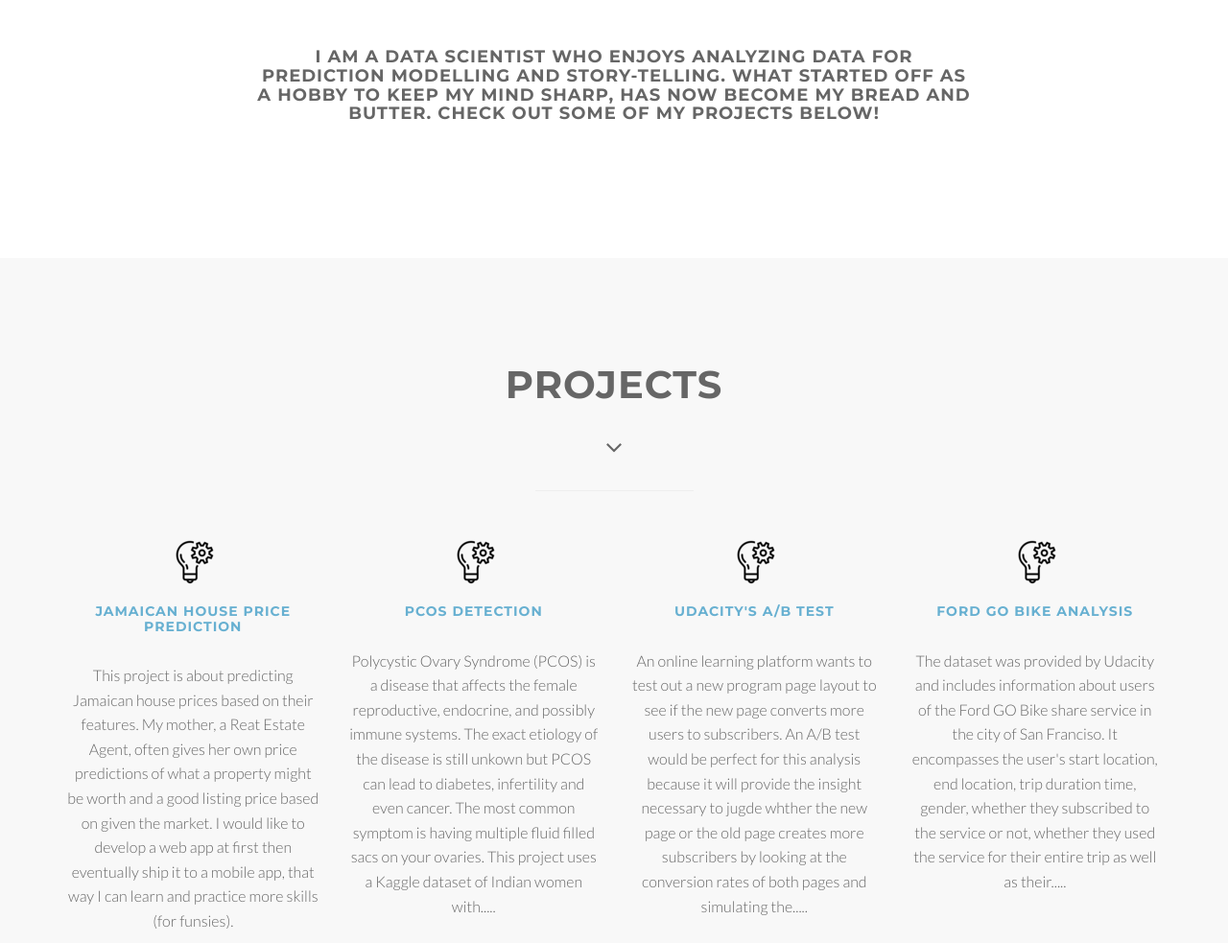
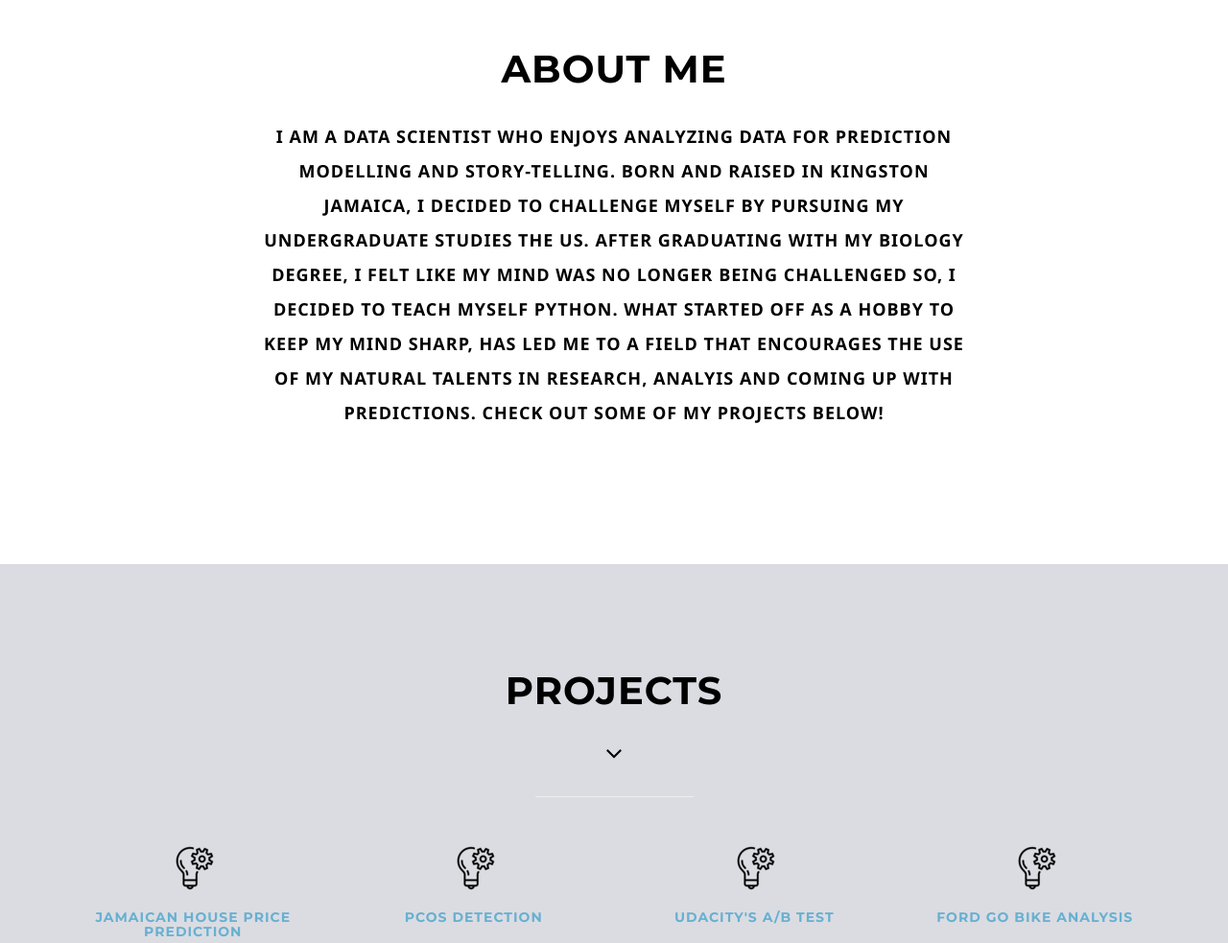
Before and after one commit to chenw-3/chenw-3.github.io, a plain HTML site: page index.html in a window 1280 px wide. Shown: the part 860-1843 px from the top of the page at 96% size. Drawn offline with Linux system fonts and the light colour scheme.

Commit message:
site update-fixed fonts and bg color

```diff
--- a/css/style.css
+++ b/css/style.css
@@ -263,6 +263,7 @@ hr {
 	display:block;
     position:relative;
     z-index:120;
+    color: black;
 }
 
 
@@ -273,7 +274,10 @@ hr {
 	margin-bottom: 20px;
 }
 
-
+.section-heading h4 {
+    line-height: 2;
+    font-family:'Segoe UI', Tahoma, 'Geneva', Verdana, sans-serif;
+}
 /* --- section bg var --- */
 
 .bg-white {
@@ -281,7 +285,7 @@ hr {
 }
 
 .bg-gray {
-	background: #f8f8f8;
+	background: rgba(212, 214, 221, 0.836);
 }
 
 
@@ -428,6 +432,10 @@ hr {
 	margin-bottom: 20px;
 }
 
+.service-desc {
+    font-family: 'Segoe UI', Tahoma, 'Geneva', Verdana, sans-serif;
+    font-weight:normal;
+}
 
 
 /* ===========================
--- a/index.html
+++ b/index.html
@@ -82,7 +82,8 @@
 				<div class="col-lg-8 col-lg-offset-2">
 					<div class="wow bounceInDown" data-wow-delay="0.4s">
 					<div class="section-heading">
-						<h4>I am a Data Scientist who enjoys analyzing data for Prediction modelling and story-telling. What started off as a hobby to keep my mind sharp, has now become my bread and butter. Check out some of my projects below!</h4>
+						<h2>About me</h2>
+						<h4>I am a Data Scientist who enjoys analyzing data for Prediction modelling and story-telling. Born and raised in Kingston Jamaica, I decided to challenge myself by pursuing my undergraduate studies the US. After graduating with my Biology degree, I felt like my mind was no longer being challenged so, I decided to teach myself Python. What started off as a hobby to keep my mind sharp, has led me to a field that encourages the use of my natural talents in research, analyis and coming up with predictions. Check out some of my projects below!</h4>
 					</div>
 					</div>
 				</div>
```
